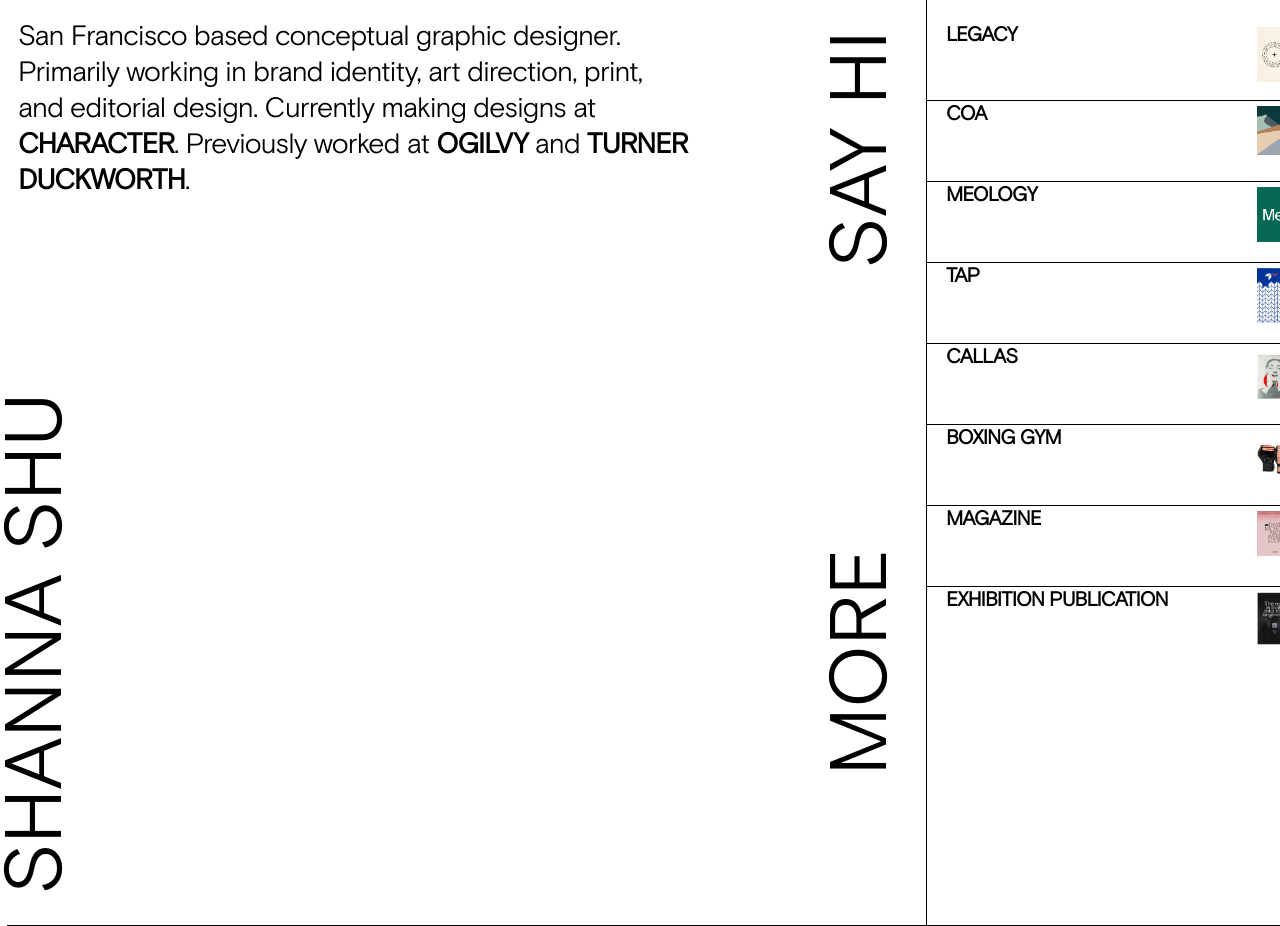
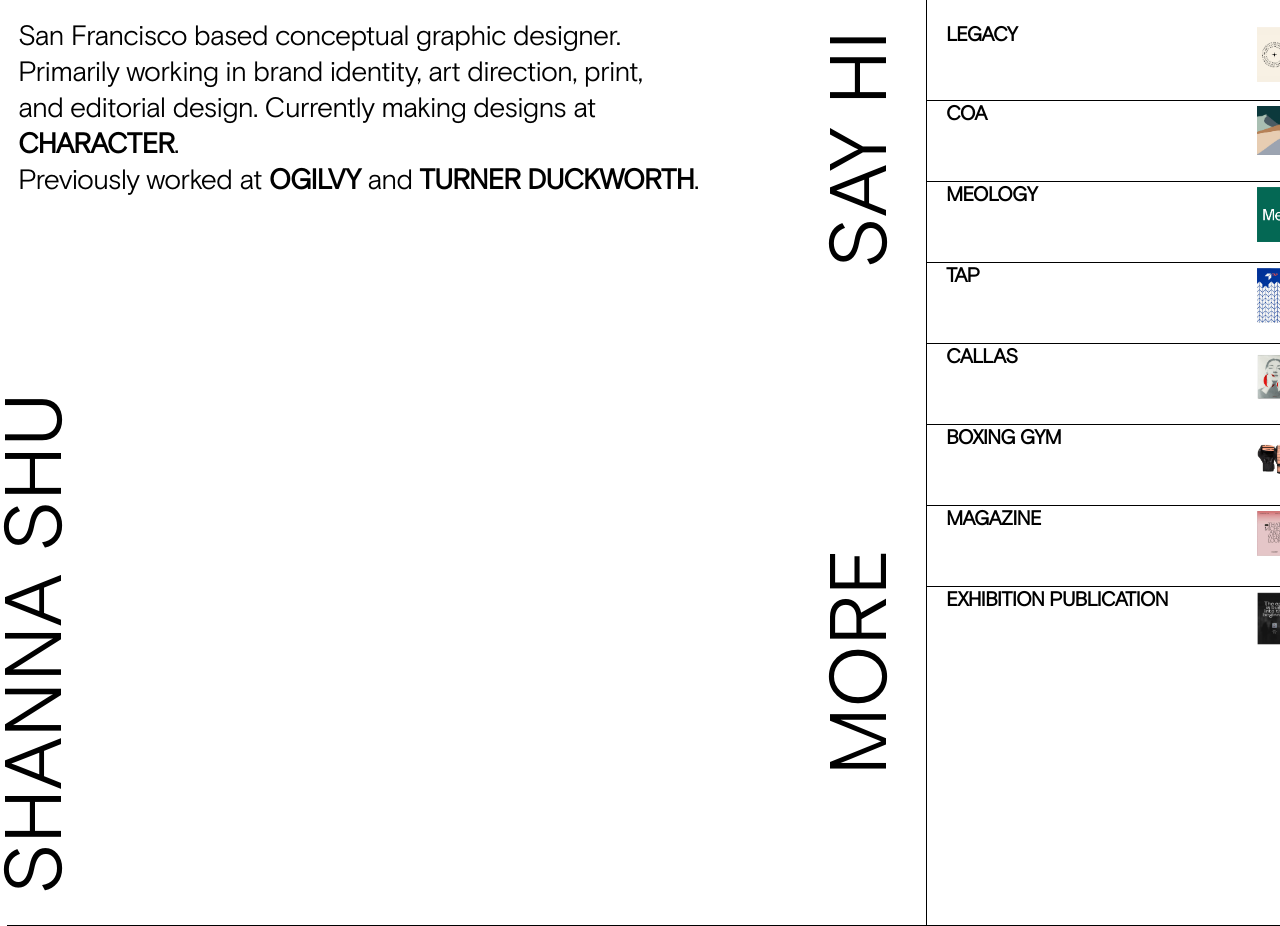
Before and after one commit to shannashu/shannashu, a plain HTML site: page works.html in a window 1280 px wide. Shown: the top 926 px of the page. Drawn offline with Linux system fonts and the light colour scheme; files whose address does not match are found by name.

Commit message:
Update works.html

```diff
--- a/works.html
+++ b/works.html
@@ -16,7 +16,7 @@
 
           <div class="bio">
               <div class="intro">
-            <p>San Francisco based conceptual graphic designer.<BR> Primarily working in brand identity, art direction, print, <BR>and editorial design. Currently making designs at <a href="https://character.co/"target="_blank"><b>Character</b></a>. Previously worked at <a href="http://ogilvydesignnyc.com/"target="_blank"><b>Ogilvy</b></a> and <a href="https://www.turnerduckworth.com/"target="_blank" ><b>Turner Duckworth</b>. </a></p></div>
+            <p>San Francisco based conceptual graphic designer.<BR> Primarily working in brand identity, art direction, print, <BR>and editorial design. Currently making designs at <a href="https://character.co/"target="_blank"><b>Character</b></a>. <br>Previously worked at <a href="http://ogilvydesignnyc.com/"target="_blank"><b>Ogilvy</b></a> and <a href="https://www.turnerduckworth.com/"target="_blank" ><b>Turner Duckworth</b>. </a></p></div>
              <br><br><br><br><br><br><br><br><br><br><br>
           <div class="shanna">
       SHANNA SHU</div>
```
